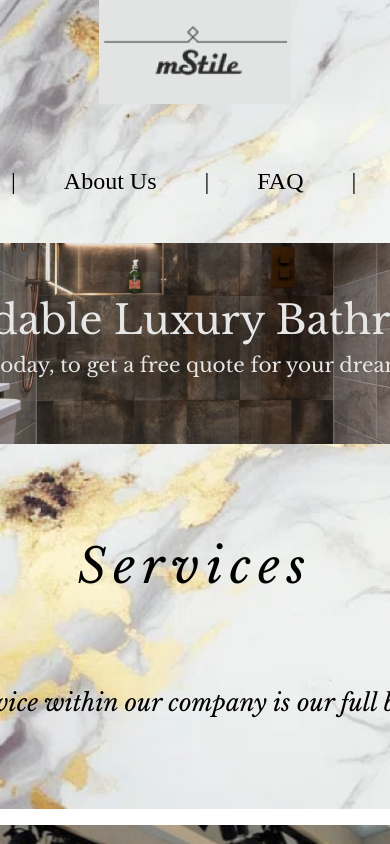
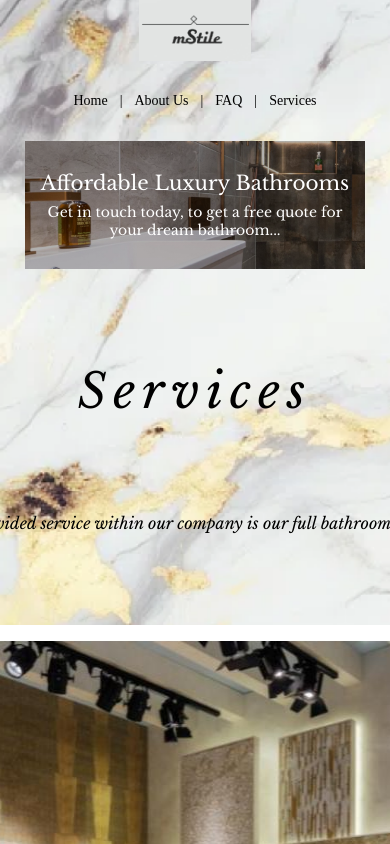
Before and after one commit to alidev9/mstile-website, a React (Vite) app: page /#/services in a window 390 px wide. Built offline with nearby package versions, Linux system fonts and the light colour scheme.

Commit message:
Finished working on the header element for mobile

```diff
--- a/src/components/Footer.jsx
+++ b/src/components/Footer.jsx
@@ -1,16 +1,15 @@
 function Footer(){
     return (
         <footer>
-            <div class="footer-column company-name">
+            <div class="footer-company-info">
                 <h3>mStile <br/> Design & Services</h3>
-                <div class="socials-row">
+                <div class="socials-section">
                     <a href="#"><img src="./icons/facebook-icon.svg" alt=""/></a>
                     <a href="#"><img src="./icons/instagram-icon.svg" alt=""/></a>
                     <a href="#"><img src="./icons/instagram-icon.svg" alt=""/></a>
                 </div>
             </div>
-            <div className="footer-text-column-wrapper">
-                <div class="footer-column">
+            <div class="footer-text-section">
                 <h3>Home</h3>
                 <ul>
                     <li><a href="#">Full Bathrooms</a></li>
@@ -18,7 +17,7 @@ function Footer(){
                     <li><a href="#">FAQ</a></li>
                 </ul>
             </div>
-                <div class="footer-column">
+            <div class="footer-text-section">
                 <h3>Contact Us</h3>
                 <ul>
                     <li><a href="#">Facebook</a></li>
@@ -26,7 +25,7 @@ function Footer(){
                     <li><a href="#">Email</a></li>
                 </ul>
             </div>
-                <div class="footer-column">
+            <div class="footer-text-section">
                 <h3>Services</h3>
                 <ul>
                     <li><a href="#">Tiling</a></li>
@@ -34,7 +33,6 @@ function Footer(){
                     <li><a href="#">3D Projects</a></li>
                 </ul>
             </div>
-            </div>
         </footer>
     )
 }
--- a/src/main.jsx
+++ b/src/main.jsx
@@ -1,6 +1,6 @@
 import React from 'react'
 import ReactDOM from 'react-dom/client'
-import './styles/base-styles.css'
+import './mobile-first-styles/base-styles.css'
 import App from './App.jsx'
 
 import { HashRouter } from 'react-router-dom'
--- /dev/null
+++ b/src/mobile-first-styles/base-styles.css
@@ -0,0 +1,125 @@
+/*css resets*/
+ul{
+    padding: 0;
+    margin: 0;
+}
+li{
+    list-style: none;
+}
+a{
+    color: inherit;
+    text-decoration: none;
+}
+
+p{
+    margin: 0;
+    font-size: 16px;
+    font-style: italic;
+}
+h1,h2,h3{
+    margin: 0;
+}
+
+html{
+    width: 100%;
+    height: 100%;
+}
+/*static background*/
+body{
+    margin: 0;
+    background-image: url('/white-gold-background.png');
+    background-size: cover;
+    background-repeat: no-repeat;
+    height: 100%;
+    overflow-y: hidden;
+}
+/*ensures that the page is scrollable while the background-image
+remains in the same position*/
+#root{
+    width: 100%;
+    height: 100%;
+    overflow-y: scroll;
+
+    display: flex;
+    flex-flow: column nowrap;
+    align-items: center;
+}
+
+header{
+    width: 100%;
+    display: flex;
+    flex-flow: column nowrap;
+    align-items: center;
+    gap: 32px;
+}
+/*other header elements are sized relative to the banner*/
+header > .header-banner{
+    width: 340px;
+    height: 128px;
+    color: white;
+    /*linear-gradient is applied to the image to darken it*/
+    background-image: linear-gradient(0deg, rgba(0, 0, 0, 0.3), rgba(0, 0, 0, 0.3)), url('/header-banner.jpg');
+    background-size: cover;
+    background-repeat: no-repeat;
+
+    display: flex;
+    flex-flow: column nowrap;
+    align-items: center;
+    justify-content: center;
+}
+.header-banner > h1{
+    font-size: 20px;
+    font-weight: 400;
+}
+
+.header-banner > div{
+    font-size: 14px;
+    margin-top: 8px;
+    padding: 0 12px;
+    text-align: center;
+}
+
+.header-banner > h1,
+.header-banner > div{
+    font-family: "Libre Baskerville";
+}
+
+header > img[alt="mStile Logo"]{
+    width: 112px;
+    filter: invert(1);
+}
+
+nav{
+    width: 288px;
+    display: flex;
+    flex-flow: row nowrap;
+    justify-content: center;
+}
+
+nav ul{
+    display: contents;
+}
+
+nav ul li{
+    font-size: 14px;
+}
+
+nav li:not(nav li:last-child)::after{
+    content: '|';
+    margin: 0 12px;
+}
+
+footer{
+    display: flex;
+    flex-flow: column nowrap;
+    font-family: "Inter";
+    width: 100%;
+    padding: 24px;
+    box-sizing: border-box;
+    margin-top: 32px;
+}
+
+.footer-column.company-name{
+    margin-bottom: 24px;
+    gap: 12px
+}
```
Lines whose indentation alone changed are shown as unchanged.
